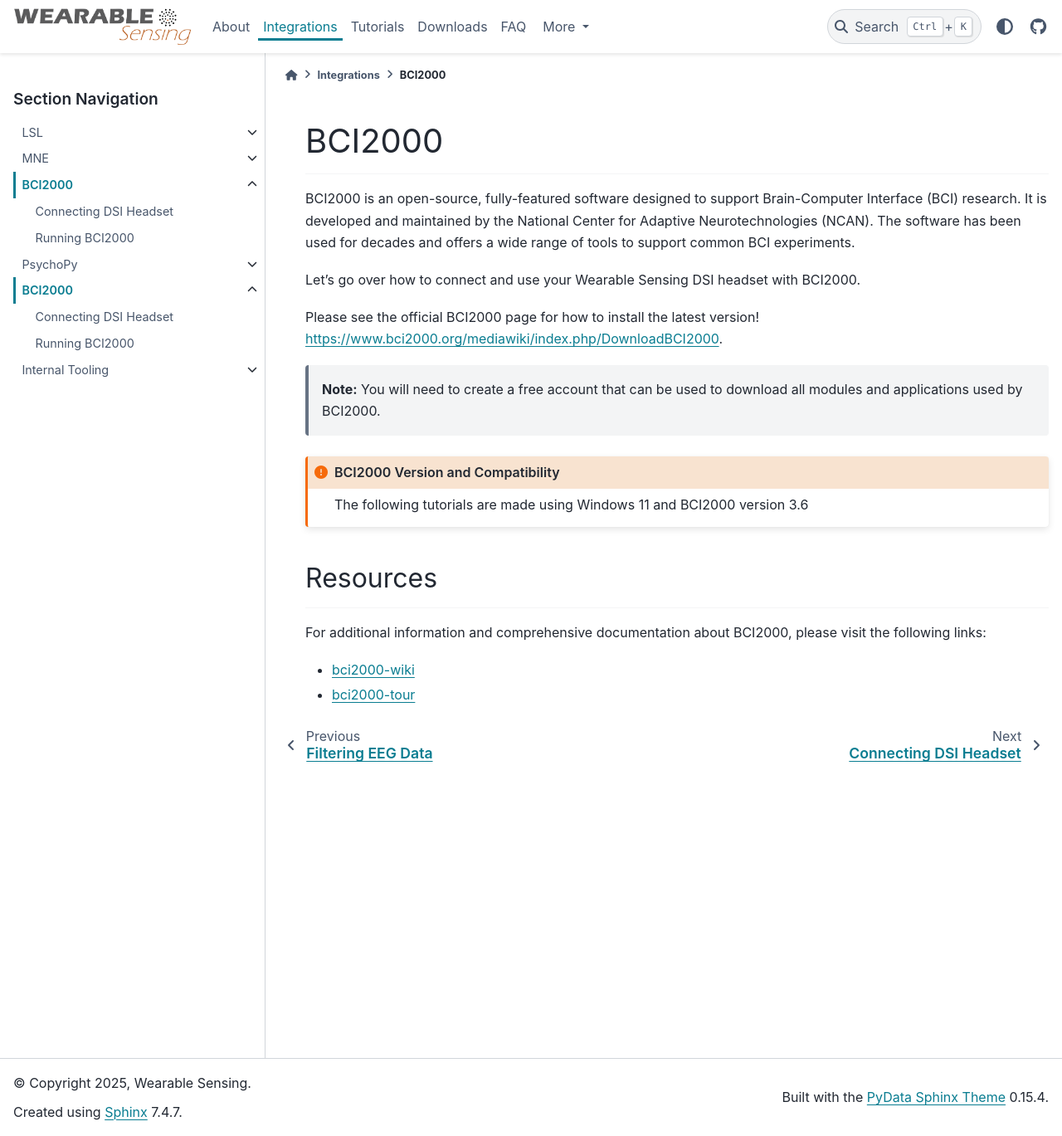
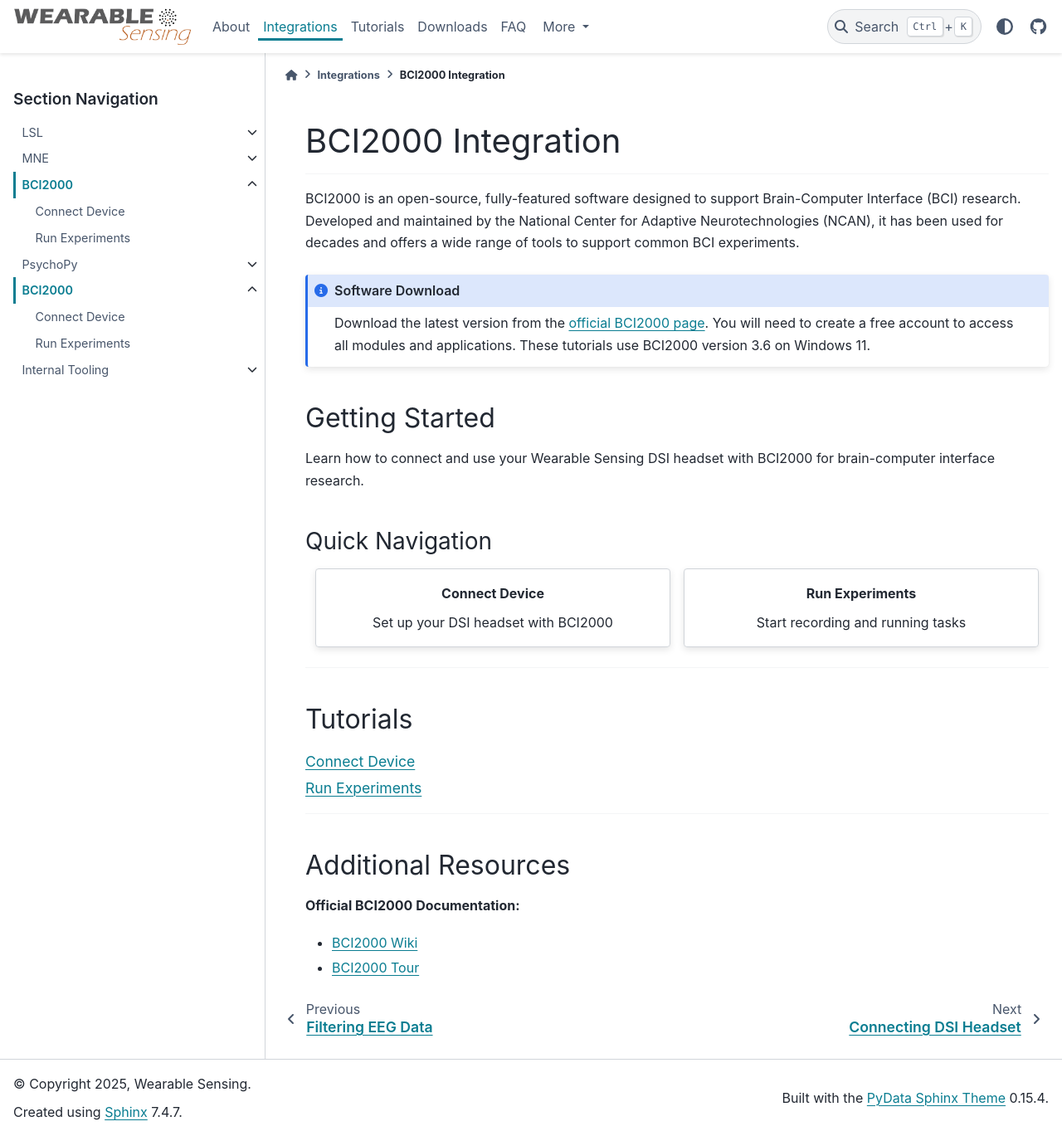
Before and after one commit to WearableSensing/wiki, a Sphinx documentation site: the page built from docs/examples/bci2000/index.md, in a window 1280 px wide and 1369 px high. Shown: the whole window at 83% size. Built offline with Sphinx 7.4.7 and the PyData theme 0.15.4, drawn with Linux system fonts in a browser that asks for light colours.

Commit message:
BCI2000 improvements

`````diff
--- a/docs/examples/bci2000/index.md
+++ b/docs/examples/bci2000/index.md
@@ -1,29 +1,55 @@
-# BCI2000
---------------------------------------------------------------------------------------
+# BCI2000 Integration
+---
 
-BCI2000 is an open-source, fully-featured software designed to support Brain-Computer Interface (BCI) research. It is developed and maintained by the National Center for Adaptive Neurotechnologies (NCAN). The software has been used for decades and offers a wide range of tools to support common BCI experiments.
+BCI2000 is an open-source, fully-featured software designed to support Brain-Computer Interface (BCI) research. Developed and maintained by the National Center for Adaptive Neurotechnologies (NCAN), it has been used for decades and offers a wide range of tools to support common BCI experiments.
 
-Let's go over how to connect and use your Wearable Sensing DSI headset with BCI2000.
-
-Please see the official BCI2000 page for how to install the latest version! [https://www.bci2000.org/mediawiki/index.php/DownloadBCI2000](https://www.bci2000.org/mediawiki/index.php/DownloadBCI2000).
-
-> **Note:** You will need to create a free account that can be used to download all modules and applications used by BCI2000.
-
-```{admonition} BCI2000 Version and Compatibility
-:class: attention
-The following tutorials are made using Windows 11 and BCI2000 version 3.6
+```{admonition} Software Download
+:class: note
+Download the latest version from the [official BCI2000 page](https://www.bci2000.org/mediawiki/index.php/DownloadBCI2000). You will need to create a free account to access all modules and applications. These tutorials use BCI2000 version 3.6 on Windows 11.
 ```
 
-## Resources
---------------------------------------------------------------------------------------
+## Getting Started
 
-For additional information and comprehensive documentation about BCI2000, please visit the following links:
+Learn how to connect and use your Wearable Sensing DSI headset with BCI2000 for brain-computer interface research.
 
-* [bci2000-wiki](https://www.bci2000.org/mediawiki/index.php/Main_Page)
-* [bci2000-tour](https://www.bci2000.org/mediawiki/index.php/User_Tutorial:BCI2000_Tour)
+### Quick Navigation
+
+````{grid} 2
+:gutter: 3
+
+```{grid-item-card} Connect Device
+:link: connect
+:link-type: doc
+:text-align: center
+
+Set up your DSI headset with BCI2000
+```
+
+```{grid-item-card} Run Experiments
+:link: run
+:link-type: doc
+:text-align: center
+
+Start recording and running tasks
+```
+
+````
+
+---
+
+## Tutorials
 
 ```{toctree}
-:hidden:
-connect
-run
+:maxdepth: 1
+
+Connect Device <connect>
+Run Experiments <run>
 ```
+
+---
+
+## Additional Resources
+
+**Official BCI2000 Documentation:**
+- [BCI2000 Wiki](https://www.bci2000.org/mediawiki/index.php/Main_Page)
+- [BCI2000 Tour](https://www.bci2000.org/mediawiki/index.php/User_Tutorial:BCI2000_Tour)
`````
